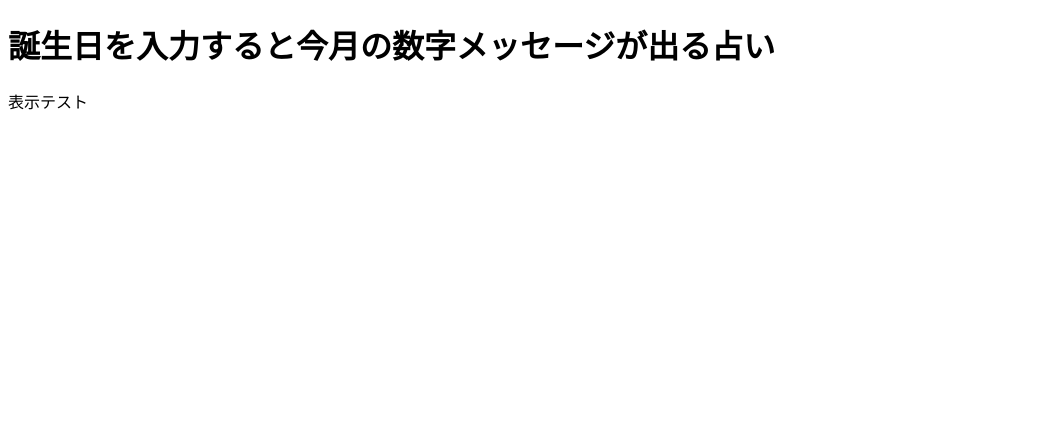
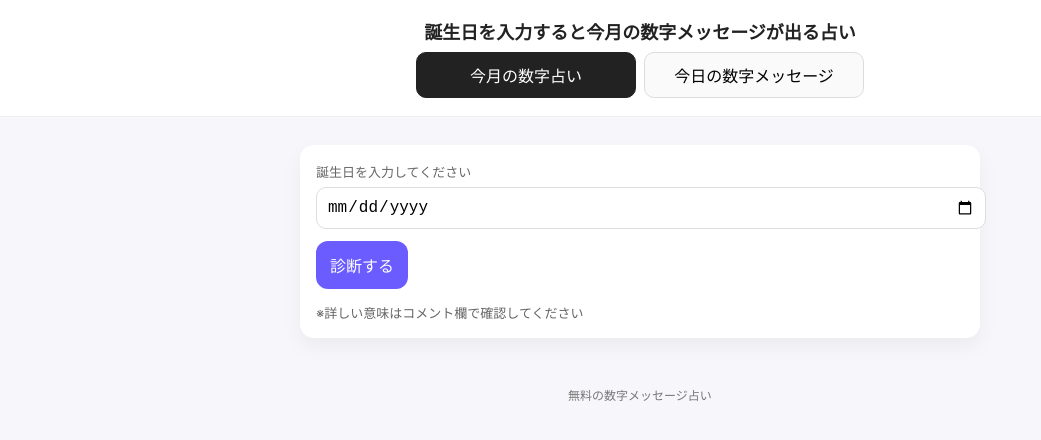
Before and after one commit to uranainainai/birthday-number, a plain HTML site: page index.html in a window 1280 px wide. Shown: the whole page, without its empty margins (0-1041 px from the left). Drawn offline with Linux system fonts and the light colour scheme.

Commit message:
index.html

```diff
--- a/index.html
+++ b/index.html
@@ -2,10 +2,120 @@
 <html lang="ja">
 <head>
   <meta charset="utf-8">
-  <title>誕生日を入力すると今月の数字メッセージが出る占い</title>
+  <title>誕生日を入力すると今月の数字メッセージが出る占い 悠久の星読み師
+</title>
+  <meta name="viewport" content="width=device-width,initial-scale=1">
+  <meta name="description" content="誕生日を入力すると、今月の数字とメッセージが表示されます。今日の数字メッセージも無料で確認できます。">
+  <style>
+    body{font-family:-apple-system,BlinkMacSystemFont,"Segoe UI",Roboto,"Hiragino Kaku Gothic ProN","Noto Sans JP",sans-serif;background:#f7f7fb;color:#222;margin:0}
+    header{padding:18px 14px;text-align:center;background:#fff;position:sticky;top:0;border-bottom:1px solid #eee}
+    h1{font-size:18px;margin:0 0 8px}
+    .tabs{display:flex;gap:8px;justify-content:center}
+    .tabs button{flex:1;max-width:220px;padding:10px;border-radius:10px;border:1px solid #ddd;background:#fafafa}
+    .tabs button.active{background:#222;color:#fff;border-color:#222}
+    main{max-width:680px;margin:0 auto;padding:16px}
+    .card{background:#fff;border-radius:14px;padding:16px;margin:12px 0;box-shadow:0 8px 20px rgba(0,0,0,.05)}
+    label{font-size:13px;color:#666}
+    input,button{font-size:16px}
+    input[type="date"]{width:100%;padding:10px;border-radius:10px;border:1px solid #ddd;margin-top:6px}
+    .cta{margin-top:12px;padding:12px 14px;border-radius:12px;border:none;background:#6b5cff;color:#fff}
+    .result{margin-top:14px;font-size:16px;line-height:1.6}
+    .note{font-size:13px;color:#666;margin-top:10px}
+    footer{font-size:12px;color:#777;text-align:center;padding:20px}
+  </style>
 </head>
 <body>
+
+<header>
   <h1>誕生日を入力すると今月の数字メッセージが出る占い</h1>
-  <p>表示テスト</p>
+  <div class="tabs">
+    <button id="tab-month" class="active" onclick="showTab('month')">今月の数字占い</button>
+    <button id="tab-today" onclick="showTab('today')">今日の数字メッセージ</button>
+  </div>
+</header>
+
+<main>
+  <!-- 今月の数字占い -->
+  <section id="month" class="card">
+    <label>誕生日を入力してください</label>
+    <input type="date" id="birthday">
+    <button class="cta" onclick="calcMonth()">診断する</button>
+    <div id="month-result" class="result"></div>
+    <div class="note">※詳しい意味はコメント欄で確認してください</div>
+  </section>
+
+  <!-- 今日の数字メッセージ -->
+  <section id="today" class="card" style="display:none">
+    <p>ボタンを押すと、今日の数字とメッセージが表示されます。</p>
+    <button class="cta" onclick="calcToday()">今日の数字を見る</button>
+    <div id="today-result" class="result"></div>
+    <div class="note">※気持ちの整理に使ってください</div>
+  </section>
+</main>
+
+<footer>
+  無料の数字メッセージ占い
+</footer>
+
+<script>
+/* ===== タブ切り替え ===== */
+function showTab(id){
+  document.getElementById('month').style.display = (id==='month')?'block':'none';
+  document.getElementById('today').style.display = (id==='today')?'block':'none';
+  document.getElementById('tab-month').classList.toggle('active', id==='month');
+  document.getElementById('tab-today').classList.toggle('active', id==='today');
+}
+
+/* ===== テンプレ格納（あとで100個に増やす） ===== */
+const messages = {
+  month: {
+    1: ["始まりの月。無理に急がず、気持ちを整えることが大切。"],
+    2: ["人との関係がテーマ。一人で抱え込まないで。"],
+    3: ["表現の数字。言葉にすることで流れが変わります。"],
+    4: ["基盤を整える時期。生活リズムを見直して。"],
+    5: ["変化の兆し。違和感は大事なサイン。"],
+    6: ["優しさの数字。自分にも優しくして。"],
+    7: ["内省の月。静かな時間が答えをくれます。"],
+    8: ["現実的な成果の数字。焦らず積み重ねて。"],
+    9: ["区切りの時期。手放していいものがあります。"]
+  },
+  today: {
+    1: ["今日は新しい一歩を意識して。"],
+    2: ["今日は聞く姿勢が運を呼びます。"],
+    3: ["軽い気持ちで動くと◎。"],
+    4: ["丁寧さが鍵になる日。"],
+    5: ["予定変更も悪くない日。"],
+    6: ["感情を大切にして。"],
+    7: ["一人時間がヒントに。"],
+    8: ["現実的な判断が吉。"],
+    9: ["区切りを意識すると楽になります。"]
+  }
+};
+
+/* ===== ロジック ===== */
+function numFromDate(d){
+  const day = new Date(d).getDate();
+  return (day % 9) + 1;
+}
+
+function calcMonth(){
+  const d = document.getElementById('birthday').value;
+  if(!d) return;
+  const n = numFromDate(d);
+  const list = messages.month[n];
+  const msg = list[Math.floor(Math.random()*list.length)];
+  document.getElementById('month-result').innerHTML =
+    `今月の数字は <b>${n}</b> です。<br>${msg}`;
+}
+
+function calcToday(){
+  const n = ((new Date()).getDate() % 9) + 1;
+  const list = messages.today[n];
+  const msg = list[Math.floor(Math.random()*list.length)];
+  document.getElementById('today-result').innerHTML =
+    `今日の数字は <b>${n}</b> です。<br>${msg}`;
+}
+</script>
+
 </body>
 </html>
```
